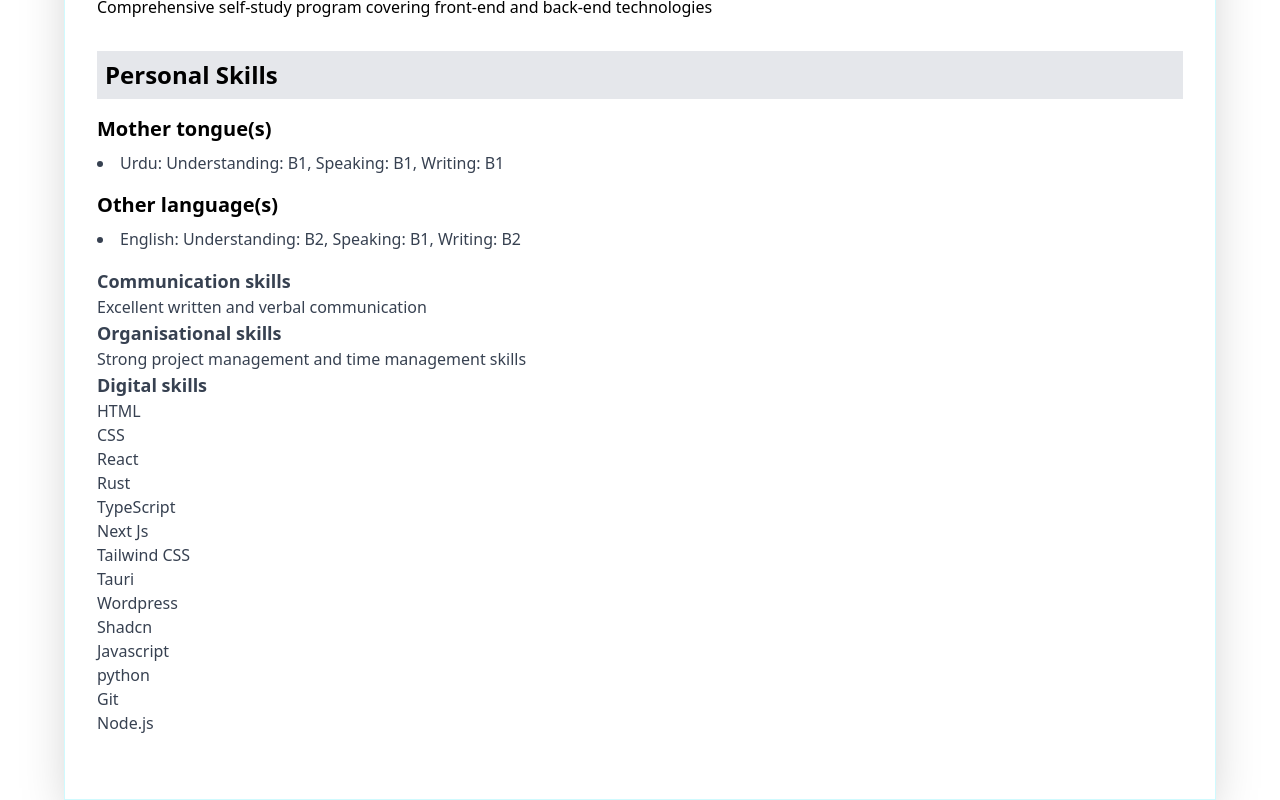
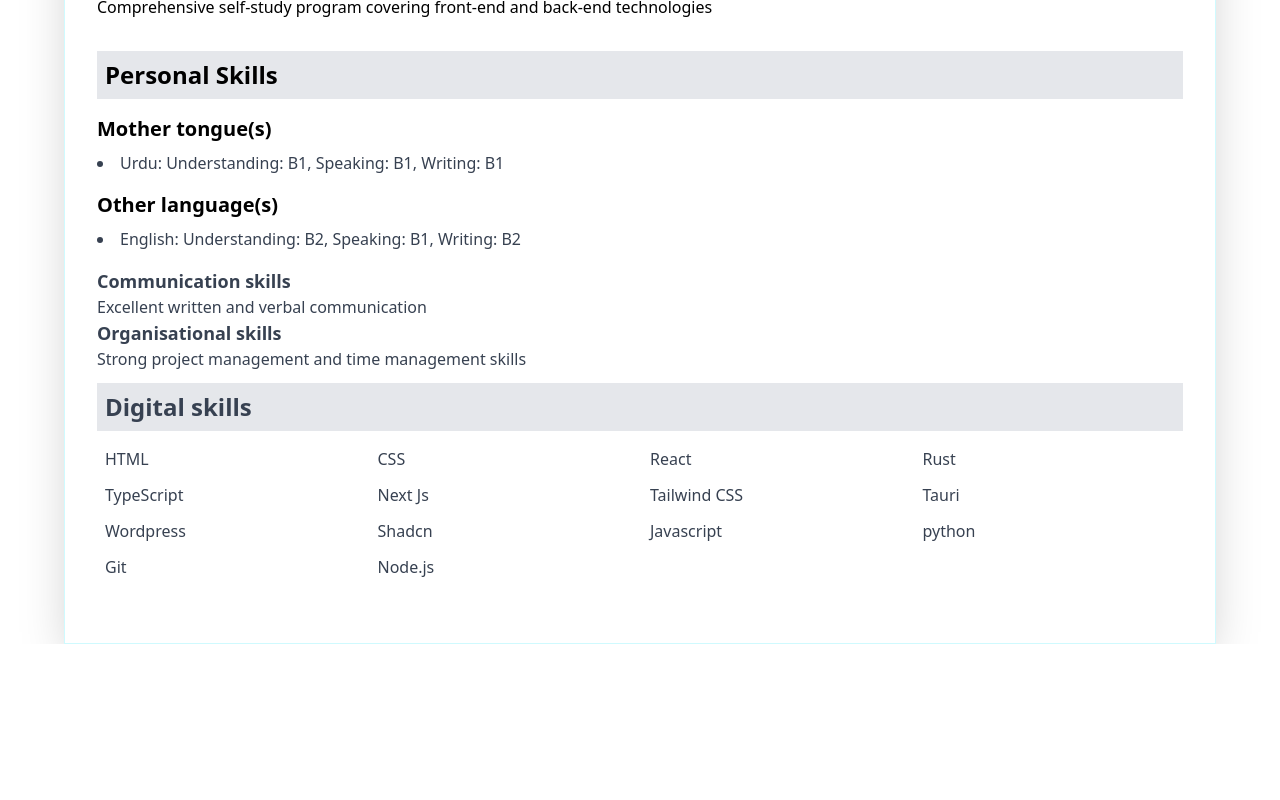
Before and after one commit to HassanZohaib121/portfolio, a React (Vite) app: page /portfolio/cv in a window 1280 px wide. Shown: the part 863-1663 px from the top of the page. After the commit the page ends 1507 px from the top, so only its background shows below. Built offline with nearby package versions, Linux system fonts and the light colour scheme.

Commit message:
dashboard added

```diff
--- a/src/components/CV.jsx
+++ b/src/components/CV.jsx
@@ -8,6 +8,7 @@
   workExperience,
   education,
   skill,
+  commonSkills,
 } from '../lib/data'
 import { ArrowLeft } from 'lucide-react'
 import { useNavigate } from 'react-router-dom'
@@ -165,17 +166,31 @@
               )}
             </div>
           ))}
-          <ul>
+          <ul className="list-disc list-inside mt-2">
+            {commonSkills.map((lang, idx) => (
+              <li key={idx} className="text-gray-700 flex flex-col">
+                <div className="text-lg font-semibold">{lang.category}</div>
+                {lang.skills.map((x) => {
+                  return <div key={x}>{x}</div>
+                })}
+              </li>
+            ))}
+          </ul>
+          <ul className="my-3">
             {skill.map((lang, idx) => (
-              <li key={idx} className="text-gray-700 flex flex-col">
-                <span className="text-lg font-bold">{lang.category}</span>
-                {lang.skills.map((x) => {
-                  return (
-                    <span key={x} className="flex flex-row">
-                      {x}
-                    </span>
-                  )
-                })}
+              <li key={idx} className="text-gray-700 flex flex-col ">
+                <div className="text-2xl font-semibold mb-4 bg-gray-200 p-2">
+                  {lang.category}
+                </div>
+                <div className="grid grid-cols-4 gap-3 ml-2">
+                  {lang.skills.map((x) => {
+                    return (
+                      <div key={x} className="text-gray-700 ">
+                        {x}
+                      </div>
+                    )
+                  })}
+                </div>
               </li>
             ))}
           </ul>
```
Also changed, not shown: src/lib/data.js.
